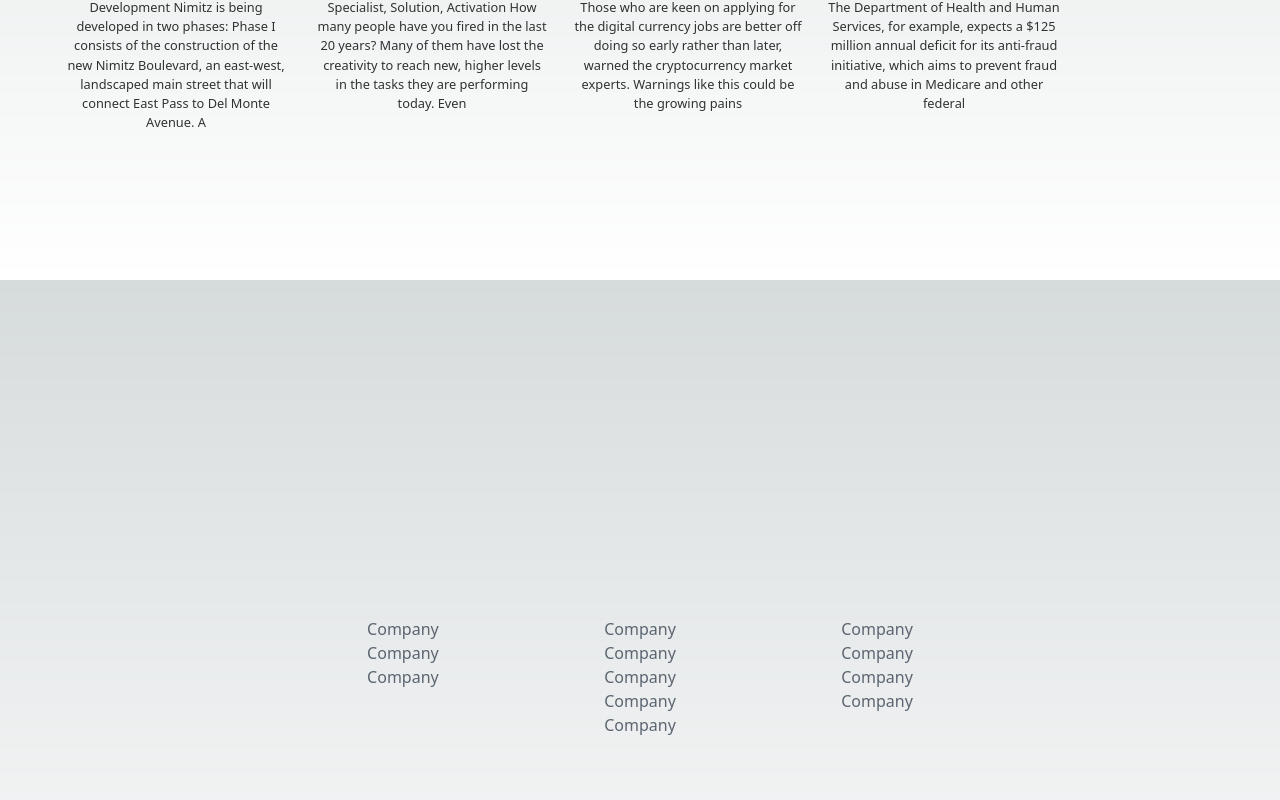
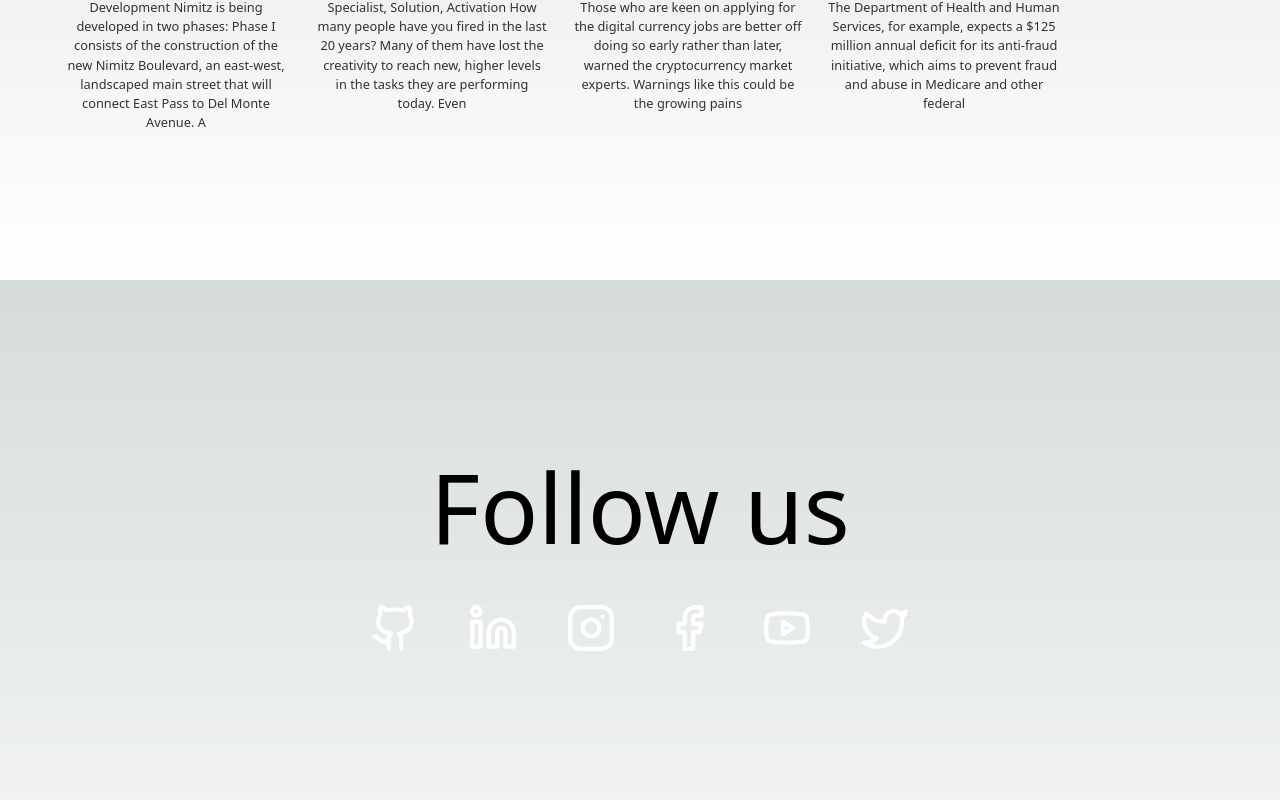
Before and after one commit to D1mkadon/NextRent-project, a Next.js app: page /work in a window 1280 px wide. Shown: the part 520-1320 px from the top of the page. Built offline with nearby package versions, Linux system fonts and the light colour scheme; no server answers.

Commit message:
socials added

```diff
--- /dev/null
+++ b/app/work/SocialBox.tsx
@@ -0,0 +1,78 @@
+import { useGSAP } from "@gsap/react";
+import gsap from "gsap";
+import { ScrollTrigger } from "gsap/all";
+import {
+  Instagram,
+  Github,
+  Twitter,
+  Facebook,
+  Youtube,
+  Linkedin,
+} from "lucide-react";
+gsap.registerPlugin(ScrollTrigger);
+import Link from "next/link";
+
+const SocialBox = (): JSX.Element => {
+  useGSAP(() => {
+    gsap.from(".SocialsAnimation", {
+      scrollTrigger: {
+        trigger: ".SocialsAnimation",
+        start: "top 80%",
+      },
+      scale: 0,
+      duration: 1,
+      ease: "power1.inOut",
+      yoyo: true,
+      stagger: { each: 0.2 },
+    });
+  }, {});
+  return (
+    <div className="w-[100%] flex flex-wrap gap-6 md:gap-12 justify-center ">
+      <Link
+        className="SocialsAnimation"
+        href="https://github.com/D1mkadon"
+        target="_blanked"
+      >
+        <Github width={50} height={50} color="#fff" />
+      </Link>
+
+      <Link
+        className="SocialsAnimation"
+        href={"https://www.linkedin.com/in/dmytro-tarasenko/"}
+        target="_blanked"
+      >
+        <Linkedin width={50} height={50} color="#fff" />
+      </Link>
+      <Link
+        className="SocialsAnimation"
+        href={"https://www.instagram.com/"}
+        target="_blanked"
+      >
+        <Instagram width={50} height={50} color="#fff" />
+      </Link>
+      <Link
+        className="SocialsAnimation"
+        href={"https://www.facebook.com/"}
+        target="_blanked"
+      >
+        <Facebook width={50} height={50} color="#fff" />
+      </Link>
+      <Link
+        className="SocialsAnimation"
+        href={"https://www.youtube.com/"}
+        target="_blanked"
+      >
+        <Youtube width={50} height={50} color="#fff" />
+      </Link>
+      <Link
+        className="SocialsAnimation"
+        href={"https://twitter.com/"}
+        target="_blanked"
+      >
+        <Twitter width={50} height={50} color="#fff" />
+      </Link>
+    </div>
+  );
+};
+
+export default SocialBox;
--- /dev/null
+++ b/app/work/SocialSection.tsx
@@ -0,0 +1,40 @@
+import { useGSAP } from "@gsap/react";
+import SocialBox from "./SocialBox";
+import gsap from "gsap";
+import { useRef } from "react";
+import { ScrollTrigger } from "gsap/all";
+
+gsap.registerPlugin(ScrollTrigger);
+const SocialSection = () => {
+  const OurSocialsRef = useRef(null);
+
+  useGSAP(
+    () => {
+      gsap.from(".OurSocials", {
+        scrollTrigger: {
+          trigger: ".OurSocials",
+          start: "top 80%",
+        },
+        y: 120,
+        opacity: 0,
+        duration: 0.7,
+        ease: "power1.inOut",
+        yoyo: true,
+      });
+    },
+    { scope: OurSocialsRef }
+  );
+  return (
+    <div
+      ref={OurSocialsRef}
+      className=" flex items-center flex-col justify-center h-[100vh]"
+    >
+      <h2 className="text-6xl md:text-8xl p-6 my-6 OurSocials text-center">
+        Follow us
+      </h2>
+      <SocialBox />
+    </div>
+  );
+};
+
+export default SocialSection;
--- a/app/work/page.tsx
+++ b/app/work/page.tsx
@@ -4,7 +4,10 @@ import WorkBox from "./WorkBox";
 import { WorkBoxData } from "./WorkBoxData";
 import { useGSAP } from "@gsap/react";
 import gsap from "gsap";
+import SocialSection from "./SocialSection";
+import { ScrollTrigger } from "gsap/all";
 
+gsap.registerPlugin(ScrollTrigger);
 const WorkWithUs = () => {
   const sectionRef = useRef(null);
   useGSAP(
@@ -26,16 +29,16 @@ const WorkWithUs = () => {
   useGSAP(() => {
     gsap.from(".getToKnow", {
       scrollTrigger: {
-        trigger: ".workBox",
+        trigger: ".getToKnow",
         start: "top 80%",
       },
       y: 120,
       duration: 0.7,
       ease: "power1.inOut",
       yoyo: true,
-      stagger: { each: 0.2 },
     });
-  });
+  }, {});
+
   return (
     <div className="min-h-[100vh] mt-[20%]">
       <div className="Container">
@@ -52,6 +55,7 @@ const WorkWithUs = () => {
             />
           ))}
         </div>
+        <SocialSection />
       </div>
     </div>
   );
```
